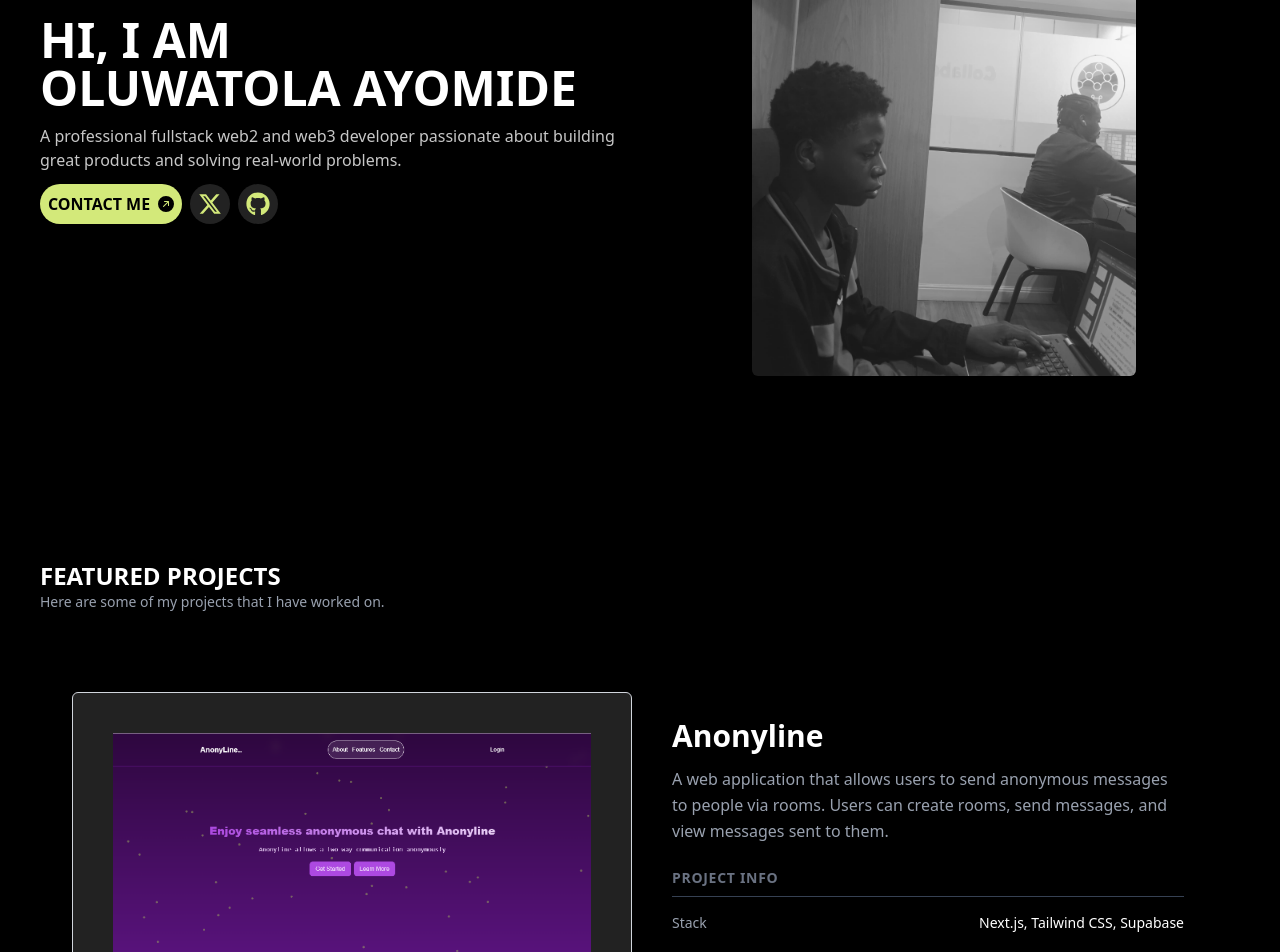
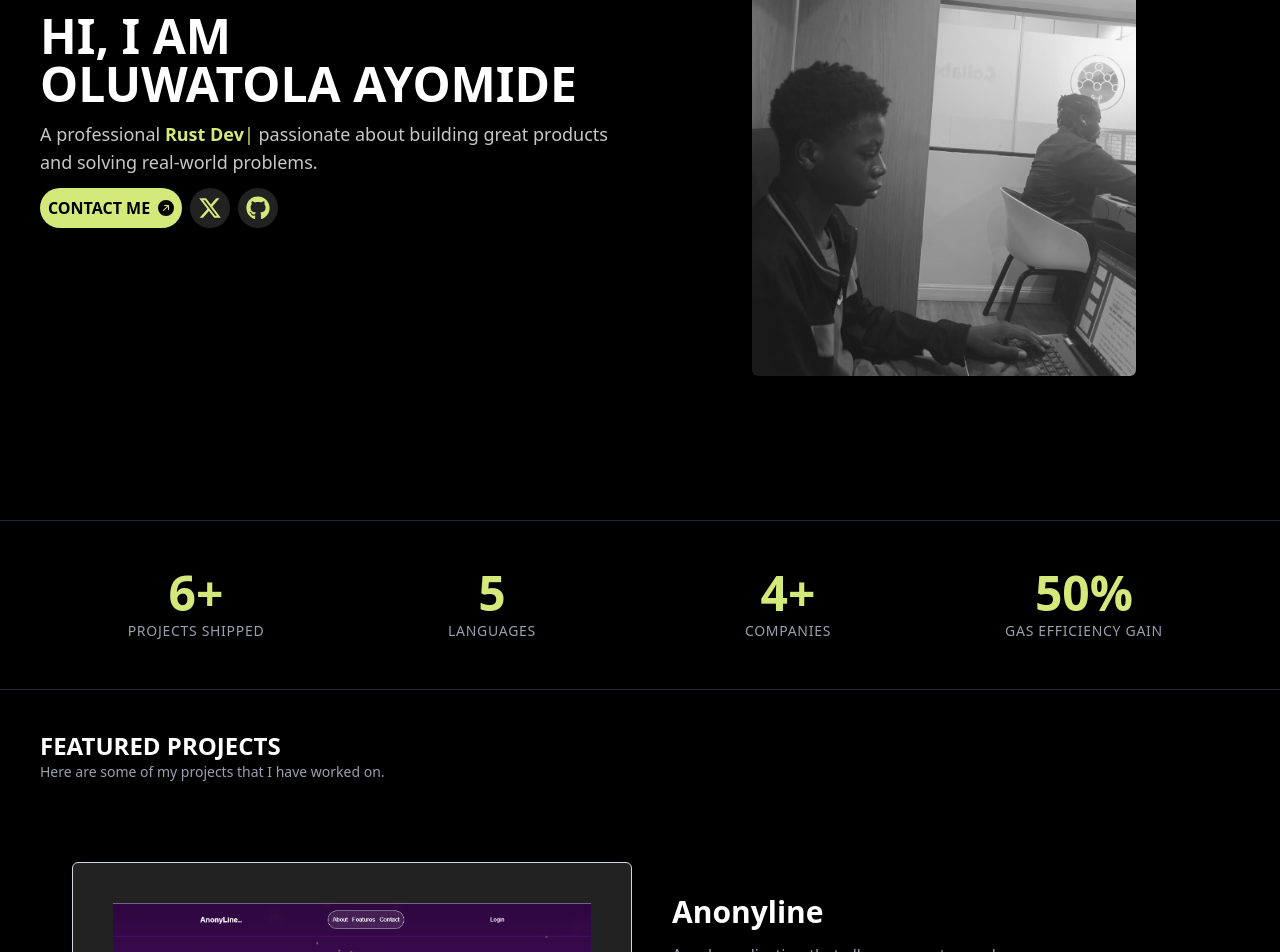
Before and after one commit to MikeyA-yo/ay10xdevportfolio, a Next.js app: page / in a window 1280 px wide. Shown: the part 280-1232 px from the top of the page. Built offline with nearby package versions, Linux system fonts and the light colour scheme.

Commit message:
ui improv

```diff
--- a/app/page.tsx
+++ b/app/page.tsx
@@ -1,4 +1,5 @@
 import Hero from "@/components/hero";
+import Stats from "@/components/stats";
 import Projects from '@/components/projects';
 import AboutMini from '@/components/aboutmini';
 import Contact from "@/components/contact";
@@ -8,6 +9,7 @@ export default function Home() {
   return (
     <>
     <Hero />
+    <Stats />
     <Projects />
     <AboutMini />
     <Contact />
--- a/components/hero.tsx
+++ b/components/hero.tsx
@@ -1,9 +1,59 @@
+"use client";
+
 import Image from "next/image";
 import Link from "next/link";
+import { useEffect, useState } from "react";
 import { BsArrowUpRightCircleFill } from "react-icons/bs";
 import { FaGithub, FaXTwitter } from "react-icons/fa6";
 import { FadeIn, SlideIn } from "./animatecontainers";
 import { ScrollLinkContact } from "./nav";
+
+const roles = [
+  "Full-Stack Developer",
+  "Rust Developer",
+  "Smart Contract Dev",
+  "Web3 Builder",
+  "Systems Builder",
+];
+
+function TypewriterTagline() {
+  const [displayed, setDisplayed] = useState("");
+  const [roleIndex, setRoleIndex] = useState(0);
+  const [isDeleting, setIsDeleting] = useState(false);
+
+  useEffect(() => {
+    const current = roles[roleIndex];
+    const speed = isDeleting ? 40 : 80;
+
+    const timeout = setTimeout(() => {
+      if (!isDeleting) {
+        setDisplayed(current.slice(0, displayed.length + 1));
+        if (displayed.length + 1 === current.length) {
+          setTimeout(() => setIsDeleting(true), 1400);
+        }
+      } else {
+        setDisplayed(current.slice(0, displayed.length - 1));
+        if (displayed.length - 1 === 0) {
+          setIsDeleting(false);
+          setRoleIndex((i) => (i + 1) % roles.length);
+        }
+      }
+    }, speed);
+
+    return () => clearTimeout(timeout);
+  }, [displayed, isDeleting, roleIndex]);
+
+  return (
+    <p className="text-[#C7C7C7] text-lg min-h-[1.75rem]">
+      A professional{" "}
+      <span className="text-[#D3E97A] font-semibold">
+        {displayed}
+        <span className="animate-pulse">|</span>
+      </span>{" "}
+      passionate about building great products and solving real-world problems.
+    </p>
+  );
+}
 
 export default function Hero() {
   return (
@@ -14,10 +64,7 @@ export default function Hero() {
             HI, I AM
             <br /> OLUWATOLA AYOMIDE
           </h1>
-          <p className="text-[#C7C7C7]">
-            A professional fullstack web2 and web3 developer passionate about
-            building great products and solving real-world problems.
-          </p>
+          <TypewriterTagline />
           <div className="flex gap-2">
             <ScrollLinkContact>
               <div className="rounded-full flex gap-2 bg-[#D3E97A] items-center p-2 text-black font-bold cursor-pointer hover:bg-[#C7C7C7] transition-all duration-300 ease-in-out">
--- a/components/projects.tsx
+++ b/components/projects.tsx
@@ -120,12 +120,16 @@ const ProjectCard: React.FC<ProjectCardProps> = ({
         </p>
 
         <div className="mb-6">
-          <h4 className="text-sm font-semibold uppercase tracking-wider text-gray-500 mb-2">Project Info</h4>
-          <div className="border-t border-gray-700 pt-3">
-            <div className="flex justify-between items-center py-1">
-              <span className="text-sm text-gray-400">Stack</span>
-              <span className="text-sm text-right text-white font-medium">{stack.join(', ')}</span>
-            </div>
+          <h4 className="text-sm font-semibold uppercase tracking-wider text-gray-500 mb-2">Stack</h4>
+          <div className="flex flex-wrap gap-2 pt-1">
+            {stack.map((tech, i) => (
+              <span
+                key={i}
+                className="text-xs font-medium px-3 py-1 rounded-full bg-[#1a1a1a] border border-gray-700 text-[#D3E97A] hover:bg-[#D3E97A] hover:text-black transition-colors duration-200"
+              >
+                {tech}
+              </span>
+            ))}
           </div>
         </div>
 
--- /dev/null
+++ b/components/stats.tsx
@@ -0,0 +1,35 @@
+"use client";
+
+import CountUp from "react-countup";
+
+const stats = [
+  { end: 6, suffix: "+", label: "Projects Shipped" },
+  { end: 5, suffix: "", label: "Languages" },
+  { end: 4, suffix: "+", label: "Companies" },
+  { end: 50, suffix: "%", label: "Gas Efficiency Gain" },
+];
+
+export default function Stats() {
+  return (
+    <section className="w-full px-10 py-12 border-t border-b border-gray-800">
+      <div className="max-w-6xl mx-auto grid grid-cols-2 md:grid-cols-4 gap-8 text-center">
+        {stats.map((stat, i) => (
+          <div key={i} className="flex flex-col items-center gap-1">
+            <span className="text-4xl md:text-5xl font-bold text-[#D3E97A]">
+              <CountUp
+                end={stat.end}
+                suffix={stat.suffix}
+                duration={2}
+                enableScrollSpy
+                scrollSpyOnce
+              />
+            </span>
+            <span className="text-sm text-gray-400 uppercase tracking-wider">
+              {stat.label}
+            </span>
+          </div>
+        ))}
+      </div>
+    </section>
+  );
+}
--- a/package.json
+++ b/package.json
@@ -13,6 +13,7 @@
     "next": "15.3.8",
     "nodemailer": "^7.0.3",
     "react": "^19.0.0",
+    "react-countup": "^6.5.3",
     "react-dom": "^19.0.0",
     "react-icons": "^5.5.0",
     "react-scroll": "^1.9.3"
```
Also changed, not shown: 1 other file (tests, documents, lock files or other folders).
